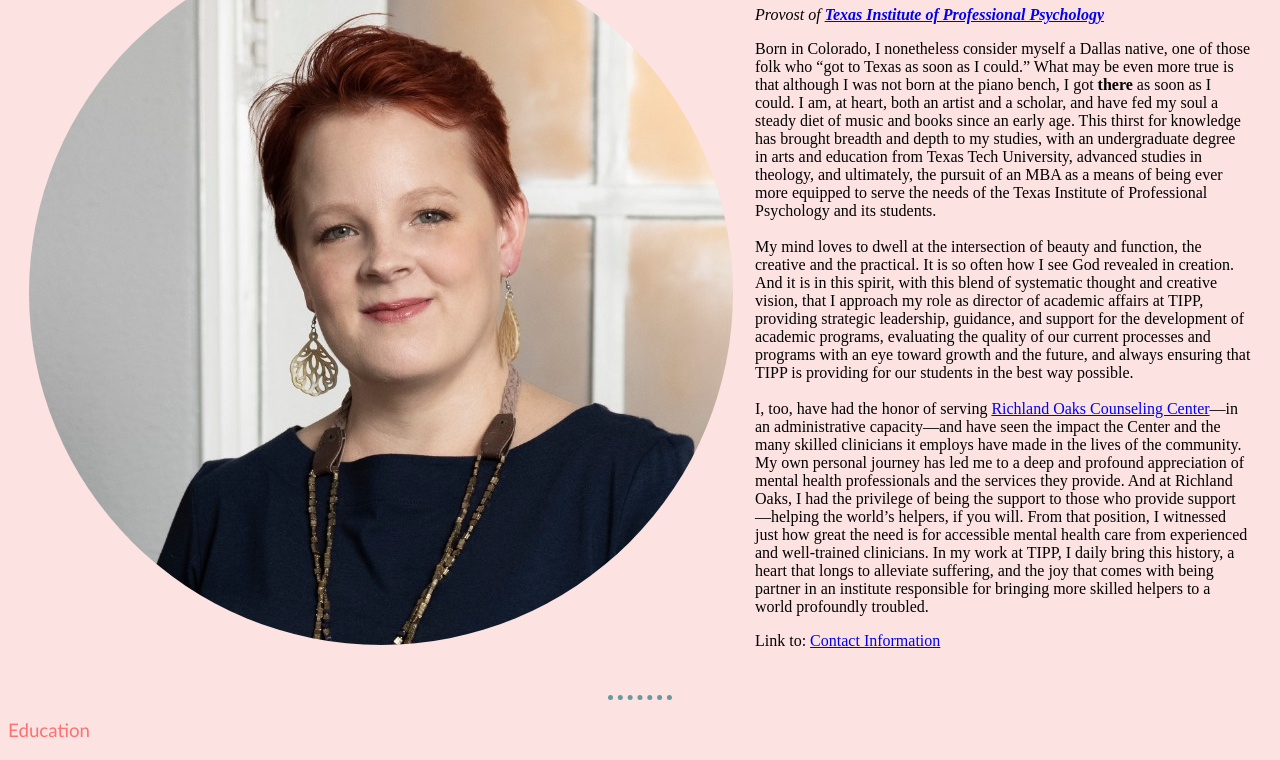
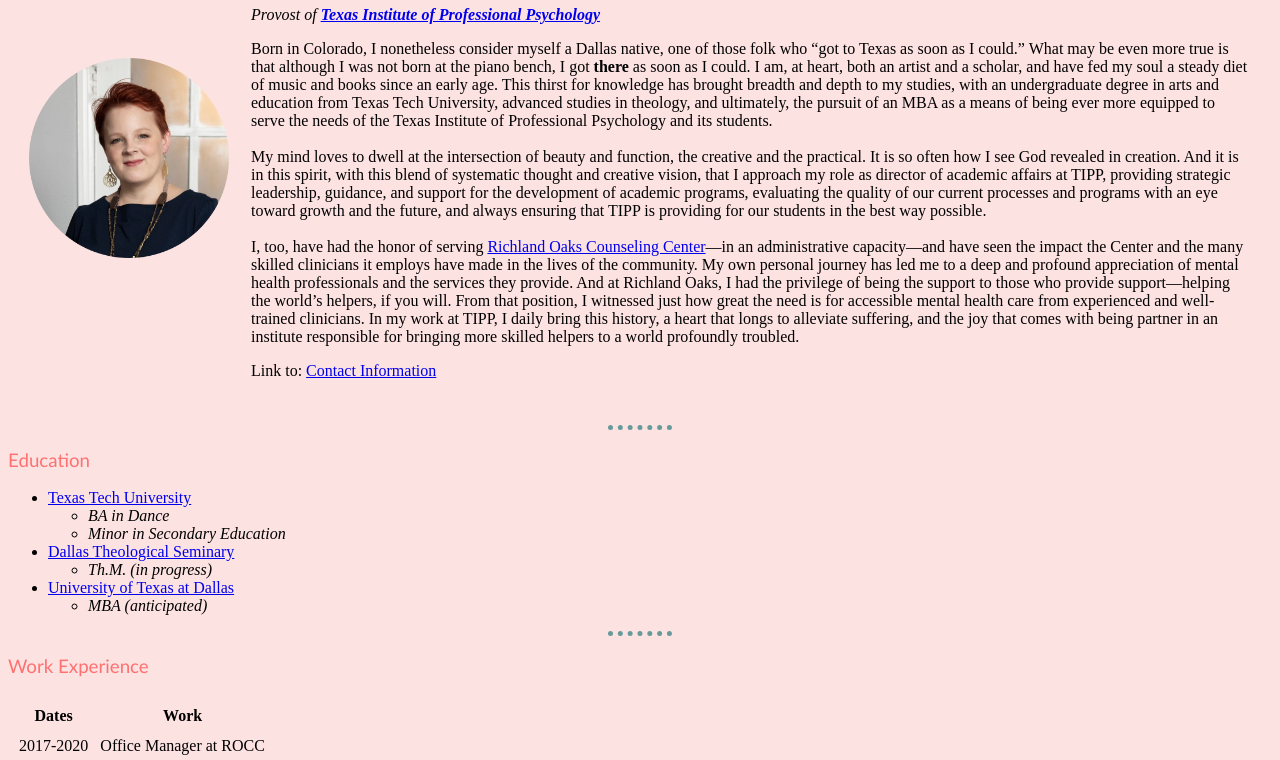
Before and after one commit to mohalaproductions/cv, a plain HTML site: page index.html in a window 1280 px wide. Shown: the part 105-865 px from the top of the page. Drawn offline with Linux system fonts and the light colour scheme.

Commit message:
Update index.html

```diff
--- a/index.html
+++ b/index.html
@@ -8,6 +8,12 @@
 </head>
 
 <body>
+  <style>
+    .vicki {
+      width: 200px;
+      height: 200px;
+    }
+  </style>
   <table cellspacing="20">
     <tr>
       <td><img src="Images/vicki.png" class="vicki" alt="vicki profile picture"></td>
```
